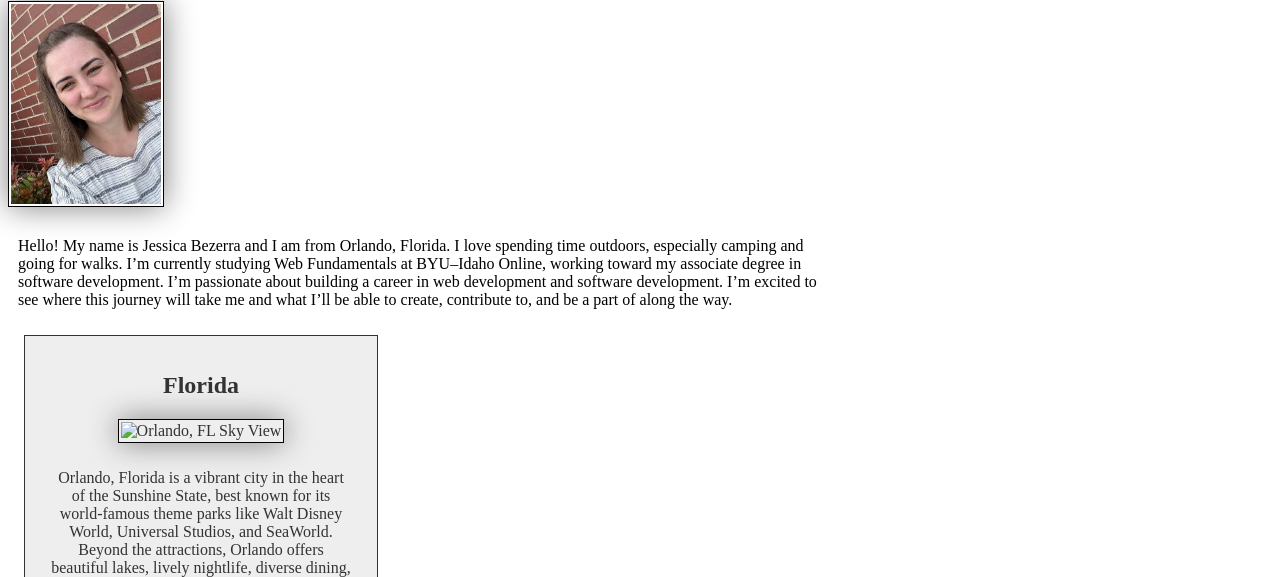
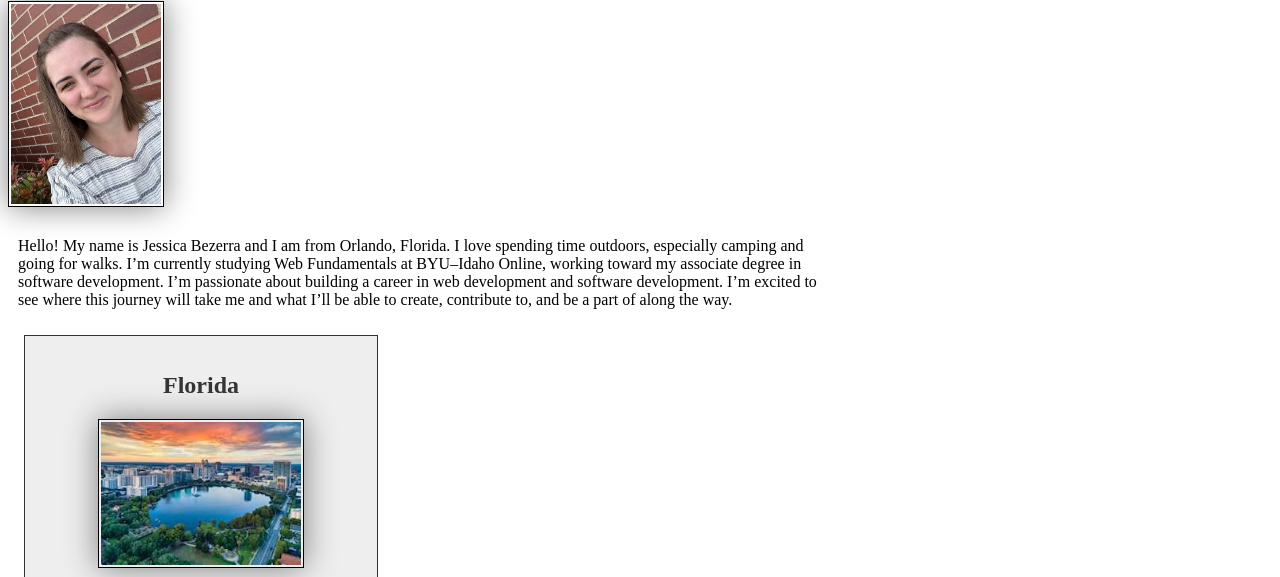
Before and after one commit to jessicabezerra-create/wdd130, a plain HTML site: page index.html in a window 1280 px wide. Shown: the part 223-800 px from the top of the page. Drawn offline with Linux system fonts and the light colour scheme.

Commit message:
home page edits

```diff
--- a/index.html
+++ b/index.html
@@ -30,7 +30,7 @@
     </main>
     <aside>
         <h2>Florida</h2>
-        <img src="images/Orlando,-fl.jpg" alt="Orlando, FL Sky View">
+        <img src="images/orlando-fl.jpg" alt="Orlando, FL Sky View">
         <p>Orlando, Florida is a vibrant city in the heart of the Sunshine State, best known for its world-famous theme
             parks like
             Walt Disney World, Universal Studios, and SeaWorld. Beyond the attractions, Orlando offers beautiful lakes,
```
Also changed, not shown: images/orlando-fl.jpg (renamed from images/Orlando, FL.jpg).
